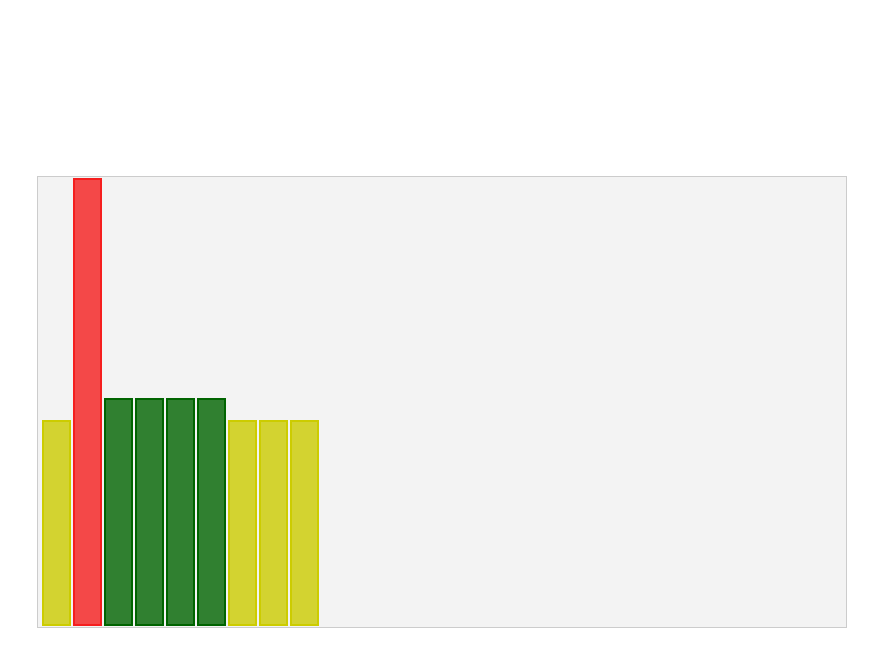
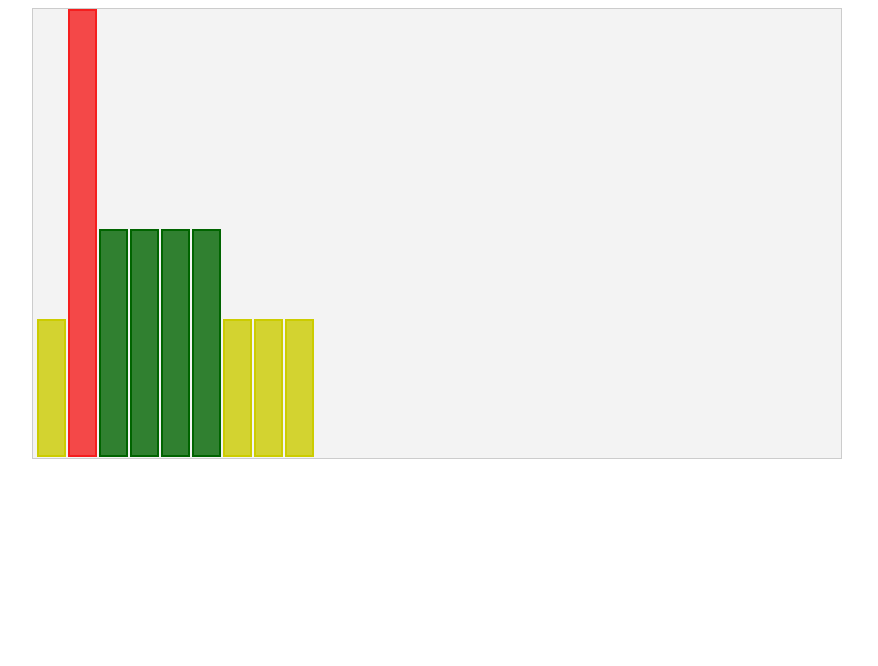
Before and after one commit to monteroc17/Grafico_Nombramientos, a website built with webpack: page html/index.html in a window 1280 px wide. Shown: the whole page, without its empty margins (203-1081 px from the left). Built offline with nearby package versions, Linux system fonts and the light colour scheme.

Commit message:
Se modifico el posicionamiento del contenedor div#chartDiv en el main.css

```diff
--- a/css/main.css
+++ b/css/main.css
@@ -1,14 +1,11 @@
 div#chartDiv{
-    top: 50%;
-    left: 50%;
     height:28em;
     width:50em;
-    margin-top: -14em; /*Establecer a 1/2 negativo del valor height*/
-    margin-left: -25em; /*Establecer a 1/2 negativo del valor width*/
+    position: relative;
+    margin: 0 auto;
     border: 1px solid#ccc;
     background-color: #f3f3f3;
-    position:fixed;
-    padding: 1px 4px 1px 4px;
+    padding: 0px 4px 1px 4px;
     display: flex;
     overflow-x: auto;
     overflow-y: hidden;
@@ -27,7 +24,7 @@ div#chartDiv{
     border-style: solid;
     border-width: 2px;
     border-color: rgb(204, 204, 0);
-    height: 45%;
+    height: 30%;
     width: inherit;
 }
 
```
